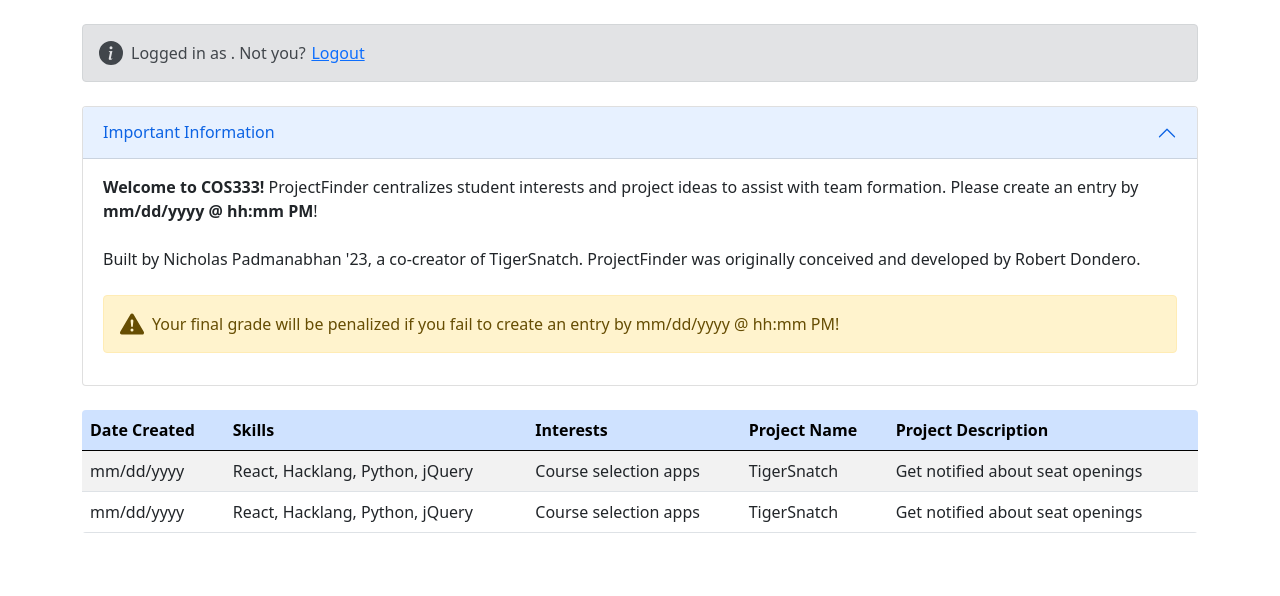
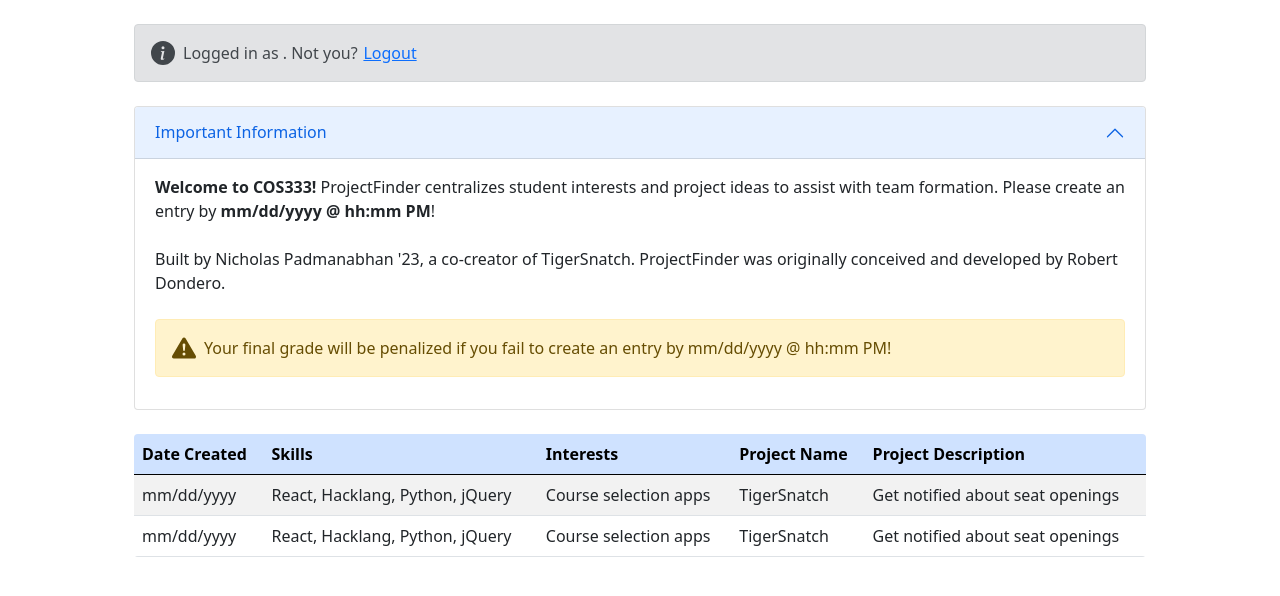
Before and after one commit to nicholaspad/ProjectFinder-Django, a Django app: template core/templates/core/index.html in a window 1280 px wide. Shown: the part 56-652 px from the top of the page. Run offline with Django 4.2, Linux system fonts and the light colour scheme; the template is opened without the code that fills it, so the values that code supplies are empty; some libraries are stand-ins or nearby versions.

Commit message:
Refactor main content padding class

```diff
--- a/core/static/core/css/core.css
+++ b/core/static/core/css/core.css
@@ -17,3 +17,11 @@
 .pf-entry-table {
   margin-bottom: 0 !important;
 }
+
+/* Misc */
+
+@media (min-width: 768px) {
+  .main-content-padding {
+    padding: 0 4rem;
+  }
+}
--- a/core/templates/core/index.html
+++ b/core/templates/core/index.html
@@ -1,7 +1,7 @@
 {% extends "core/base.html" %}
 {% block content %}
 {% include "core/navbar.html" %}
-<div class="container-md">
+<div class="main-content-padding container-md">
     {% include "core/info.html" %}
     {% include "core/table.html" %}
 </div>
--- a/core/templates/core/info.html
+++ b/core/templates/core/info.html
@@ -1,4 +1,3 @@
-<div class="pf-info-netid">
 <div class="alert alert-secondary d-flex align-items-center mt-4"
      role="alert">
     <svg class="bi flex-shrink-0 me-2"
@@ -12,9 +11,9 @@
     <!-- Direct to logout endpoint -->
     <a href="">Logout</a>
 </div>
-</div>
 
-<div class="pf-info-accordian accordion mt-4"
+
+<div class=" accordion mt-4"
      id="pf-info">
     <div class="accordion-item">
         <h2 class="accordion-header"
```
Lines whose indentation alone changed are shown as unchanged.
